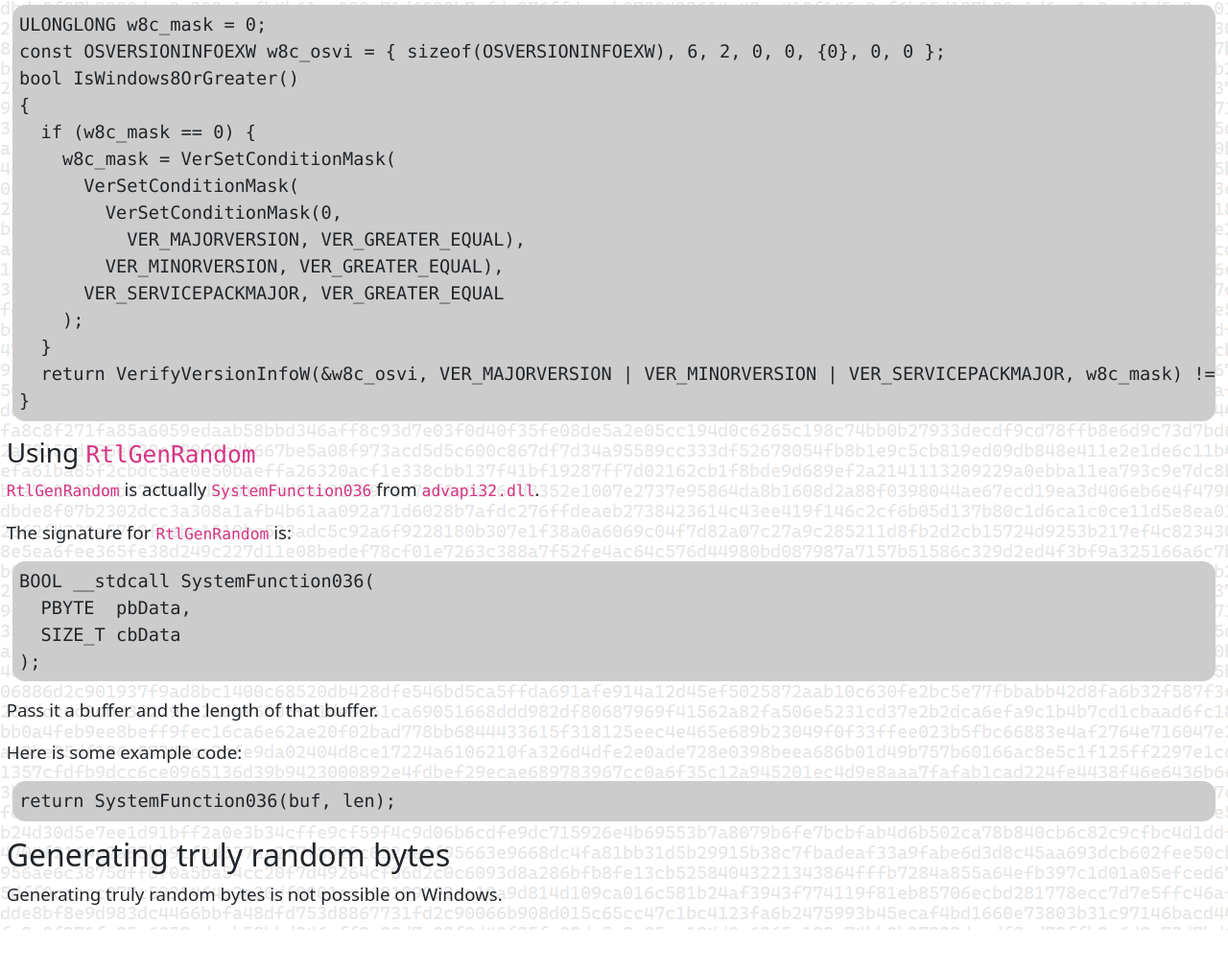
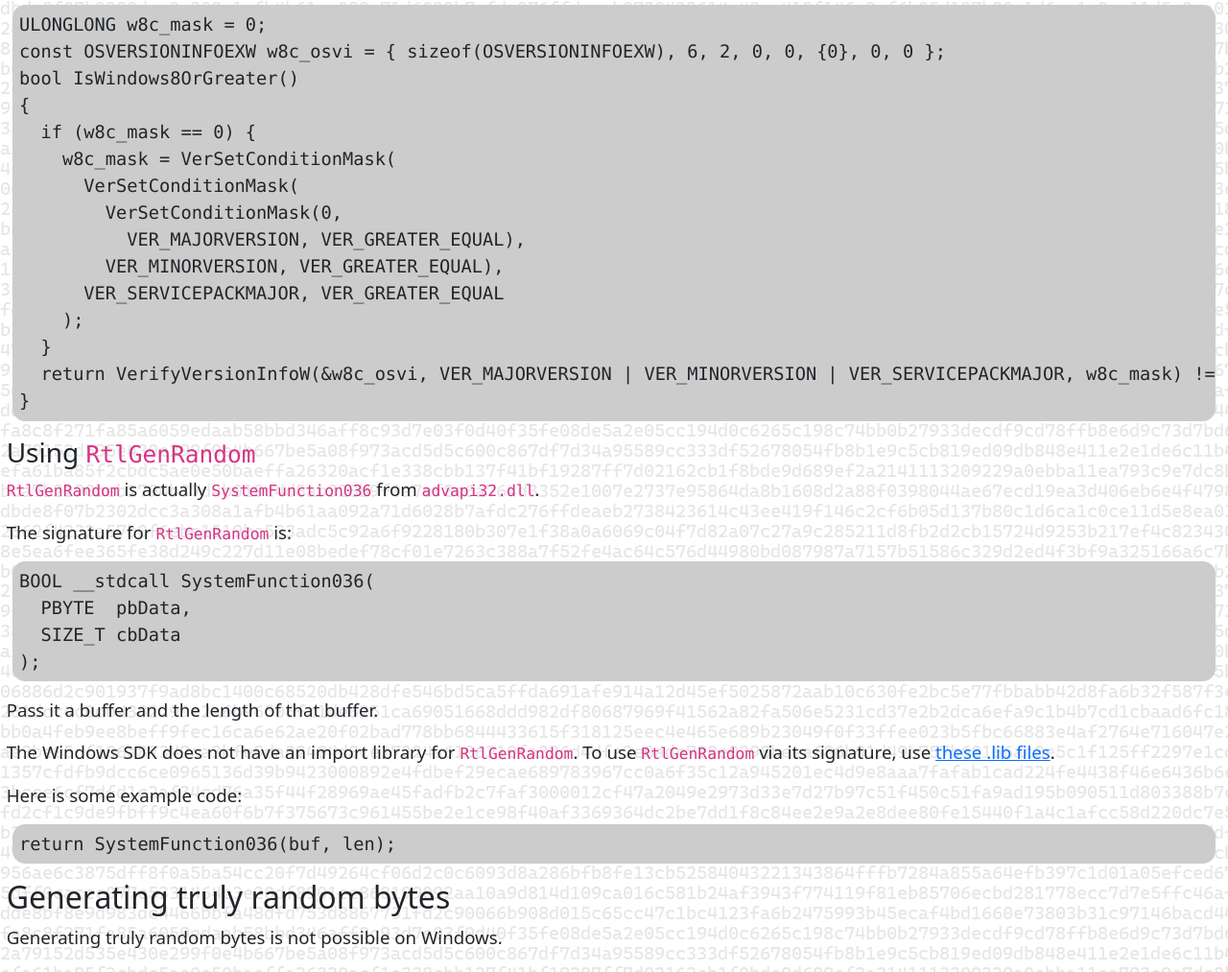
Before and after one commit to RCW679/rcw679.github.io, a plain HTML site: page windows/index.html in a window 1280 px wide. Shown: the part 966-1979 px from the top of the page at 96% size. Before the commit the page ends 1935 px from the top, so only its background shows below. Drawn offline with nearby package versions, Linux system fonts and the light colour scheme; a script that the page names is missing; a small style sheet from the web is missing.

Commit message:
add rtlgenrandom.lib link

```diff
--- a/windows/index.html
+++ b/windows/index.html
@@ -83,6 +83,7 @@ bool IsWindows8OrGreater()
   SIZE_T cbData
 );</code></pre>
         <p>Pass it a buffer and the length of that buffer.</p>
+        <p>The Windows SDK does not have an import library for <code>RtlGenRandom</code>. To use <code>RtlGenRandom</code> via its signature, use <a href="/windows/rtlgenrandom/">these .lib files</a>.</p>
         <p>Here is some example code:</p>
         <pre><code>return SystemFunction036(buf, len);</code></pre>
         <h2>Generating truly random bytes</h2>
```
